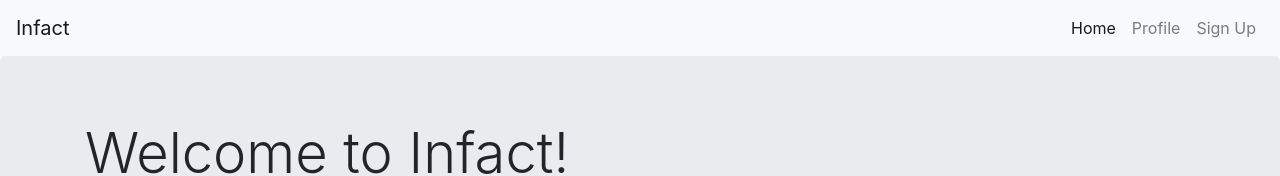
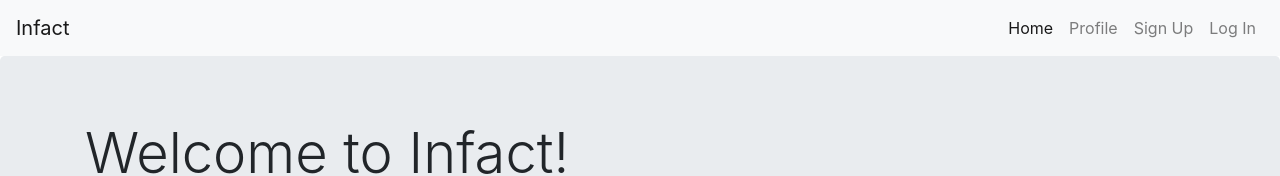
Before and after one commit to DreissenZulu/Project-3, a React (Create React App) app: page / in a window 1280 px wide. Shown: the top 176 px of the page. Built offline with nearby package versions, Linux system fonts and the light colour scheme.

Commit message:
Added login to navbar

```diff
--- a/src/components/NavBar.js
+++ b/src/components/NavBar.js
@@ -18,6 +18,9 @@ function NavBar() {
           <li className="nav-item">
             <Link to="/signup" className="nav-link">Sign Up</Link>
           </li>
+          <li className="nav-item">
+            <Link to="/login" className="nav-link">Log In</Link>
+          </li>
         </ul>
       </Navbar.Collapse>
     </Navbar>
```
